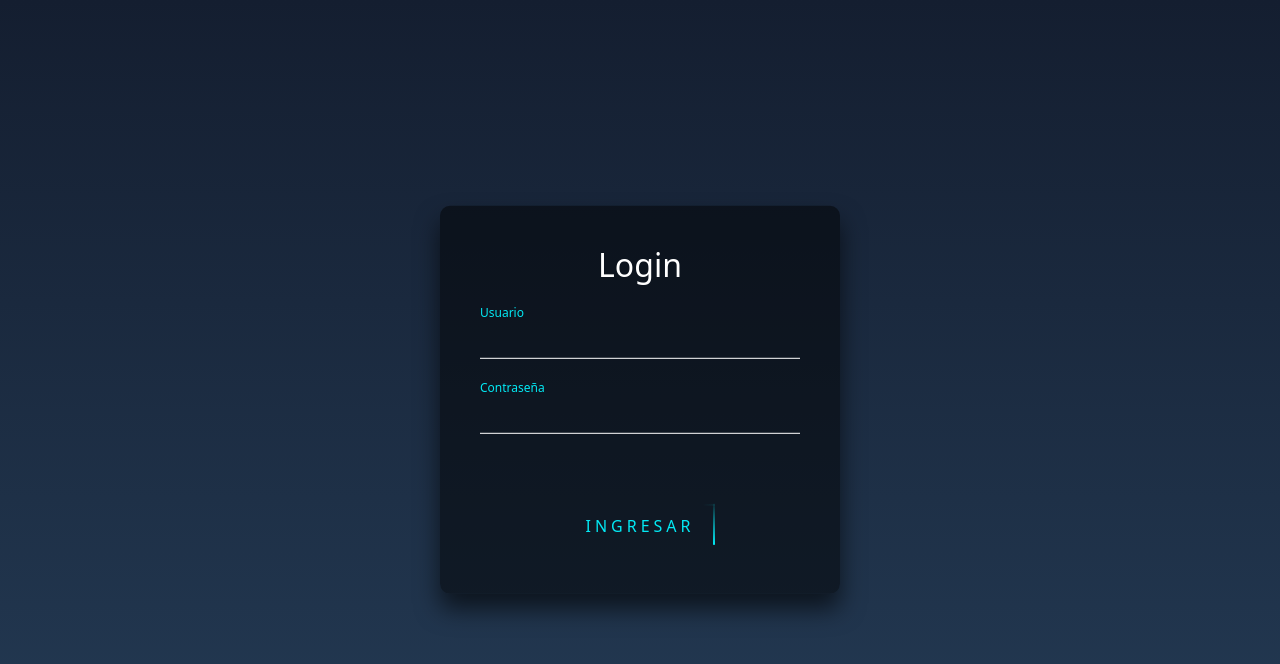
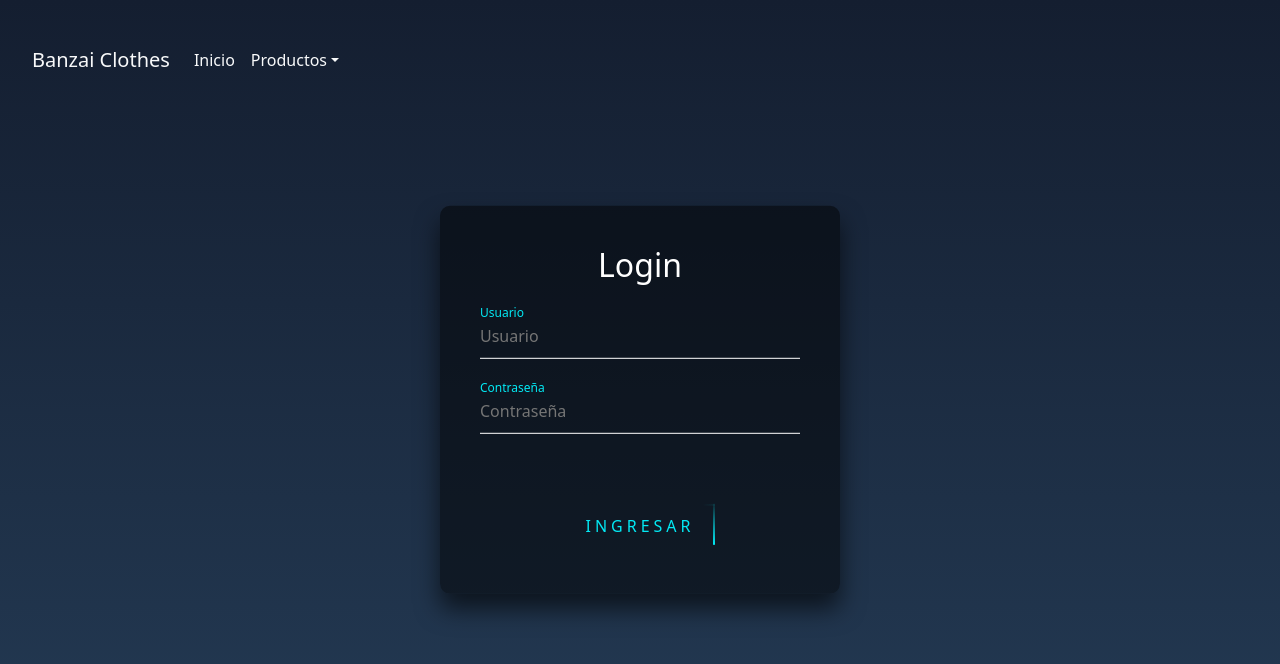
Before and after one commit to JavierTorres1193/Front-Silicon, a React (Vite) app: page /login in a window 1280 px wide. Shown: the top 664 px of the page. Built offline with nearby package versions, Linux system fonts and the light colour scheme.

Commit message:
cambio de background en las tablas

```diff
--- a/src/App.jsx
+++ b/src/App.jsx
@@ -14,7 +14,7 @@ import { Menu } from './Componentes/Menu'
 function App() {
   return (
     <>
-    {/* <Menu/> */}
+    <Menu/>
 
       <div className='container'>
 
--- a/src/Componentes/Login.jsx
+++ b/src/Componentes/Login.jsx
@@ -7,12 +7,12 @@ export function Login (){
 <h2>Login</h2>
 <form>
     <div class="user-box">
-    <input type="text" name="" required=""/>
-    <label>Usuario</label>
+    <input type="text" name="" required="" placeholder='Usuario'/>
+    <label for="floatingPassword">Usuario</label>
     </div>
     <div class="user-box">
-    <input type="password" name="" required=""/>
-    <label>Contraseña</label>
+    <input type="password" name="" required="" placeholder='Contraseña'/>
+    <label for="floatingPassword">Contraseña</label>
     </div>
     <a href="#">
     <span></span>
--- a/src/Componentes/chanclas.jsx
+++ b/src/Componentes/chanclas.jsx
@@ -13,13 +13,13 @@ export function     ListaChanclas(){
 
     return(
 
-        <div className="card">
+        <div className="card table bg-dark text-white">
         <div className="card-header">
         Stock Chanclas
         </div>
         <div className="card-body">
         <div className="table-responsive">
-                <table className="table table-primary">
+                <table className="table text-white">
                     <thead>
                         <tr>
                             <th scope="col">Id</th>
--- a/src/Componentes/mallas.jsx
+++ b/src/Componentes/mallas.jsx
@@ -13,13 +13,13 @@ export function     ListaMallas(){
 
     return(
 
-        <div className="card">
+        <div className="card table bg-dark text-white">
         <div className="card-header">
         Stock de Mallas
         </div>
         <div className="card-body">
         <div className="table-responsive">
-                <table className="table table-primary">
+                <table className="table text-white">
                     <thead>
                         <tr>
                             <th scope="col">Id</th>
--- a/src/Componentes/pantalones.jsx
+++ b/src/Componentes/pantalones.jsx
@@ -13,13 +13,13 @@ export function     ListaPantalones(){
 
     return(
 
-        <div className="card">
+        <div className="card table bg-dark text-white">
         <div className="card-header">
         Stock de Pantalones
         </div>
         <div className="card-body">
         <div className="table-responsive">
-                <table className="table table-primary">
+                <table className="table text-white">
                     <thead>
                         <tr>
                             <th scope="col">Id</th>
--- a/src/Componentes/remeras.jsx
+++ b/src/Componentes/remeras.jsx
@@ -13,13 +13,13 @@ export function     ListaRemeras(){
 
     return(
 
-        <div className="card">
+        <div className="card table bg-dark text-white">
         <div className="card-header">
         Stock de Remeras
         </div>
         <div className="card-body">
         <div className="table-responsive">
-                <table className="table table-primary">
+                <table className="table text-white">
                     <thead>
                         <tr>
                             <th scope="col">Id</th>
```
